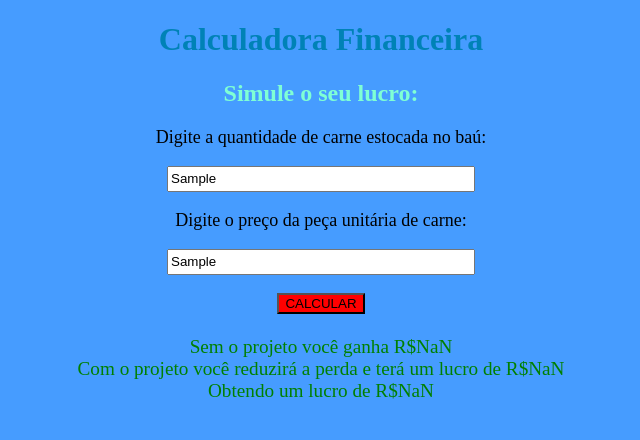
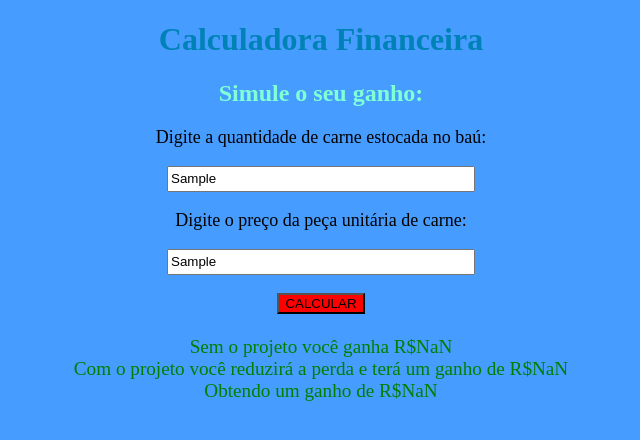
Before and after one commit to PedroHenriqueRC/FreezeWay, a plain HTML site: page calculadora_financeira_gabriel.html in a window 1280 px wide. Both pictures are taken after typing "Sample", "Sample" into the empty fields and a click on the button "CALCULAR". Shown: the full height of the page, 319-959 px from the left. Drawn offline with Linux system fonts and the light colour scheme.

Commit message:
Add files via upload

```diff
--- a/calculadora_financeira_gabriel.html
+++ b/calculadora_financeira_gabriel.html
@@ -46,7 +46,7 @@
 
 <body>
     <h1>Calculadora Financeira</h1>
-    <h2>Simule o seu lucro:</h2>
+    <h2>Simule o seu ganho:</h2>
     <p>Digite a quantidade de carne estocada no baú:</p>
     <input type="text" id="quantidade" placeholder="XX"><br>
     <p>Digite o preço da peça unitária de carne:</p>
@@ -65,11 +65,11 @@
         // Variáveis para cálculo
         var valor = quantidade.value * preço.value
         var perda = valor * 0.29
-        var lucro = valor - valor * 0.29
+        var ganho = valor - valor * 0.29
         // Mensagem que irá aparecer ao clicar o botão e adicionar os valores
         ms.innerHTML = `<br>Sem o projeto você ganha R$${perda}<br>`
-        ms.innerHTML += `Com o projeto você reduzirá a perda e terá um lucro de R$${lucro}<br>`
-        ms.innerHTML += `Obtendo um lucro de R$${lucro - perda}`
+        ms.innerHTML += `Com o projeto você reduzirá a perda e terá um ganho de R$${ganho}<br>`
+        ms.innerHTML += `Obtendo um ganho de R$${ganho - perda}`
     }
 
 </script>
```
